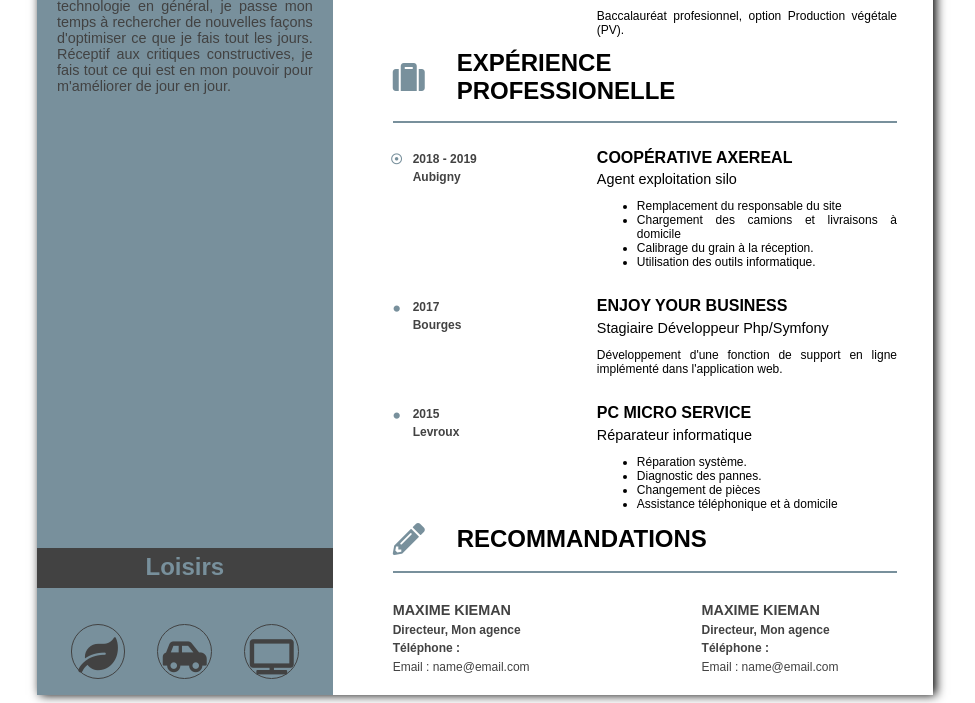
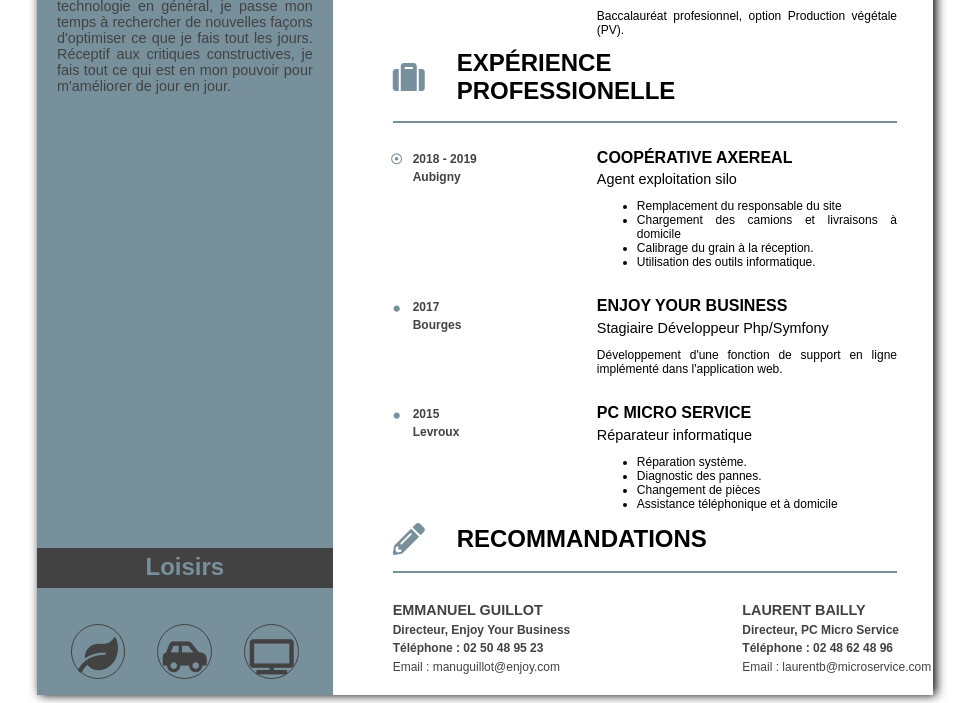
Before and after one commit to fsiguret/fsiguret.github.io, a plain HTML site: page index.html in a window 1280 px wide. Shown: the part 677-1380 px from the top of the page, without its empty margins (155-1130 px from the left). Drawn offline with Linux system fonts and the light colour scheme.

Commit message:
add reco

```diff
--- a/index.html
+++ b/index.html
@@ -117,19 +117,19 @@
                     <h2 class="section-title">Recommandations</h2>
                 </header>
                 <article class="reco">
-                    <h4 class="article-name">Maxime Kieman</h4>
+                    <h4 class="article-name">Emmanuel Guillot</h4>
                     <ul class="list-reco">
-                        <li class="reco-name reco-list">Directeur, Mon agence</li>
-                        <li class="reco-tel reco-list">Téléphone :</li>
-                        <li class="reco-email reco-list">Email : name@email.com</li>
+                        <li class="reco-name reco-list">Directeur, Enjoy Your Business</li>
+                        <li class="reco-tel reco-list">Téléphone : 02 50 48 95 23</li>
+                        <li class="reco-email reco-list">Email : manuguillot@enjoy.com</li>
                     </ul>
                 </article>
                 <article class="reco recotwo">
-                    <h4 class="article-name">Maxime Kieman</h4>
+                    <h4 class="article-name">Laurent Bailly</h4>
                     <ul class="list-reco">
-                        <li class="reco-name reco-list">Directeur, Mon agence</li>
-                        <li class="reco-tel reco-list">Téléphone :</li>
-                        <li class="reco-email reco-list">Email : name@email.com</li>
+                        <li class="reco-name reco-list">Directeur, PC Micro Service</li>
+                        <li class="reco-tel reco-list">Téléphone : 02 48 62 48 96</li>
+                        <li class="reco-email reco-list">Email : laurentb@microservice.com</li>
                     </ul>
                 </article>
             </section>
```
